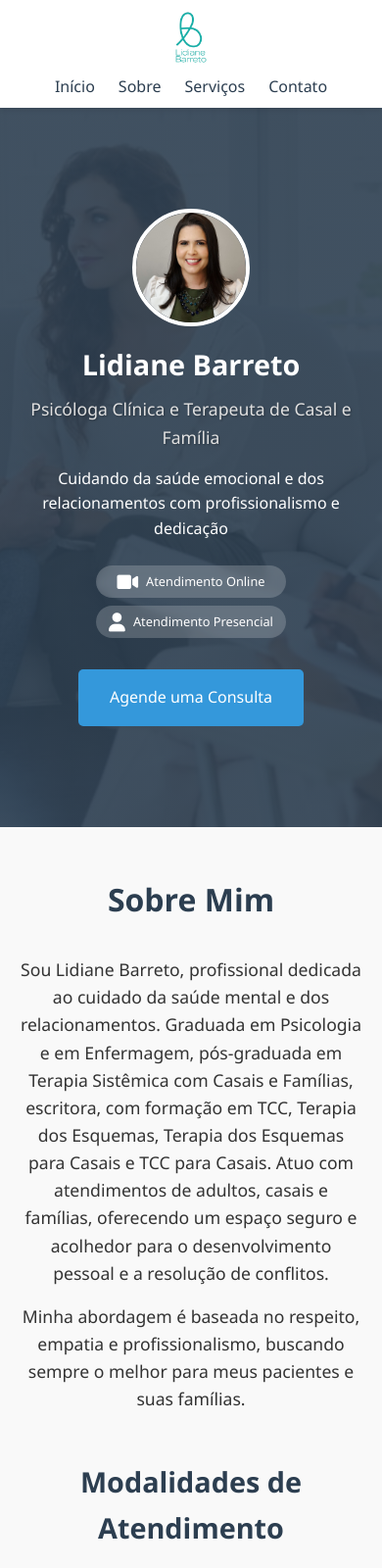
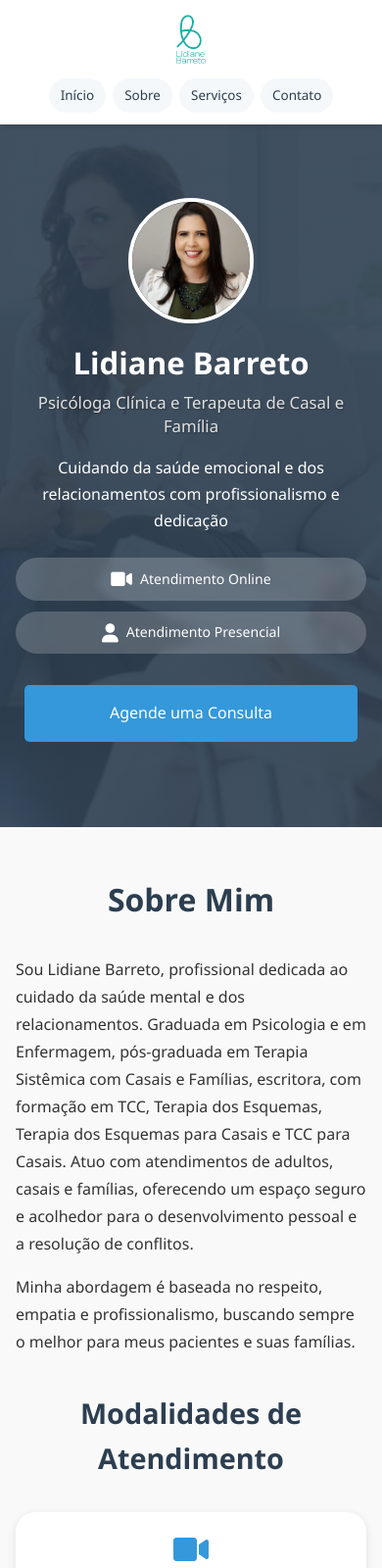
Before and after one commit to wesleyyach/site-lidiane, a plain HTML site: page index.html in a window 390 px wide. Shown: the top 1600 px of the page at 98% size. Drawn offline with Linux system fonts and the light colour scheme.

Commit message:
style: improve mobile responsive layout

```diff
--- a/css/style.css
+++ b/css/style.css
@@ -648,98 +648,183 @@ footer {
 }
 /* Responsividade */
 @media (max-width: 768px) {
+    .container {
+        padding: 0 16px;
+    }
+
     nav {
         flex-direction: column;
         text-align: center;
-        padding: 0.5rem;
+        padding: 0.7rem 1rem 0.8rem;
     }
 
     nav ul {
-        margin-top: 0.5rem;
+        margin-top: 0.7rem;
         flex-wrap: wrap;
         justify-content: center;
-        gap: 0.5rem;
+        gap: 0.6rem;
     }
 
     nav ul li {
-        margin: 0 0.5rem;
+        margin: 0;
+    }
+
+    nav ul li a {
+        display: inline-flex;
+        padding: 0.45rem 0.9rem;
+        border-radius: 999px;
+        background: #f5f8fb;
+        font-size: 0.9rem;
     }
 
     .logo-img {
-        height: 60px; /* Logo menor em mobile */
+        height: 58px;
     }
 
     .hero {
-        padding-top: calc(var(--header-height) + 24px);
-        min-height: 100vh;
+        min-height: 100svh;
+        padding-top: calc(var(--header-height) + 20px);
+        padding-bottom: 32px;
+    }
+
+    .hero-content {
+        padding: 0 16px;
     }
 
     .hero h1 {
-        font-size: 2rem;
-        margin-bottom: 0.5rem;
+        font-size: 2.25rem;
+        line-height: 1.1;
+        margin-bottom: 0.75rem;
     }
 
     .hero h2 {
-        font-size: 1.3rem;
+        font-size: 1.15rem;
+        line-height: 1.45;
         margin-bottom: 1rem;
     }
 
     .hero p {
         font-size: 1rem;
+        line-height: 1.7;
         margin-bottom: 1.5rem;
     }
 
     .profile-img {
-        width: 150px;
-        height: 150px;
-        margin: 1rem 0;
+        width: 145px;
+        height: 145px;
+        margin: 0 0 1.4rem;
+    }
+
+    .cta-button {
+        width: 100%;
+        max-width: 340px;
+        text-align: center;
     }
 
     .atendimento-tipos {
-        flex-direction: column;
-        align-items: center;
-        gap: 0.5rem;
+        flex-direction: row;
+        flex-wrap: wrap;
+        gap: 0.7rem;
+        width: 100%;
     }
 
     .atendimento-badge {
-        width: 100%;
-        max-width: 250px;
+        flex: 1 1 160px;
         justify-content: center;
         font-size: 0.9rem;
+        padding: 0.7rem 1rem;
+    }
+
+    .about-text {
+        text-align: left;
+    }
+
+    .about-text p {
+        font-size: 1rem;
+        line-height: 1.75;
+    }
+
+    .atendimento-info {
+        margin-top: 2.25rem;
+    }
+
+    .services-grid,
+    .atendimento-grid {
+        grid-template-columns: 1fr;
+        gap: 1.2rem;
     }
 
     .contact-content {
         grid-template-columns: 1fr;
-        gap: 2rem;
+        gap: 1.75rem;
     }
 
-    .service-card, .atendimento-card {
+    .service-card,
+    .atendimento-card {
         padding: 1.5rem;
+        border-radius: 20px;
     }
 
-    .service-card i, .atendimento-card i {
+    .service-card i,
+    .atendimento-card i {
         font-size: 2rem;
     }
 
-    .service-card h3, .atendimento-card h4 {
+    .service-card h3,
+    .atendimento-card h4 {
         font-size: 1.2rem;
+    }
+
+    .contact-info {
+        gap: 1.2rem;
+    }
+
+    .contact-item {
+        align-items: flex-start;
+    }
+
+    .contact-item p {
+        font-size: 0.98rem;
+        line-height: 1.6;
+    }
+
+    .contact-map iframe {
+        height: 230px;
     }
 
     .contact-form input:not([type="radio"]),
     .contact-form textarea {
-        font-size: 16px; /* Evita zoom automático em iOS */
+        font-size: 16px;
     }
 
     .contact-form {
         padding: 1.5rem;
+        border-radius: 22px;
+        gap: 1.35rem;
     }
 
     .form-grid {
         grid-template-columns: 1fr;
+        gap: 1rem;
     }
 
     .form-header h3 {
         font-size: 1.5rem;
+    }
+
+    .form-header p {
+        line-height: 1.6;
+    }
+
+    .choice-options {
+        grid-template-columns: repeat(2, minmax(0, 1fr));
+    }
+
+    .choice-pill {
+        min-height: 52px;
+        white-space: normal;
+        text-align: center;
+        line-height: 1.35;
     }
 
     section {
@@ -754,26 +839,50 @@ footer {
 
 /* Ajustes para telas muito pequenas */
 @media (max-width: 480px) {
+    nav ul {
+        gap: 0.45rem;
+    }
+
+    nav ul li a {
+        padding: 0.4rem 0.75rem;
+        font-size: 0.84rem;
+    }
+
     .hero h1 {
-        font-size: 1.8rem;
+        font-size: 1.95rem;
     }
 
     .hero h2 {
-        font-size: 1.1rem;
+        font-size: 1.05rem;
     }
 
     .profile-img {
-        width: 120px;
-        height: 120px;
+        width: 128px;
+        height: 128px;
     }
 
     .atendimento-badge {
-        font-size: 0.8rem;
-        padding: 0.4rem 0.8rem;
+        flex-basis: 100%;
+        font-size: 0.88rem;
+        padding: 0.65rem 0.9rem;
     }
 
-    .service-card, .atendimento-card {
-        padding: 1rem;
+    .service-card,
+    .atendimento-card {
+        padding: 1.35rem 1.2rem;
+    }
+
+    .contact-form {
+        padding: 1.25rem;
+    }
+
+    .choice-options {
+        grid-template-columns: 1fr;
+    }
+
+    .choice-pill {
+        justify-content: flex-start;
+        padding: 0.95rem 1rem;
     }
 }
 
--- a/index.html
+++ b/index.html
@@ -5,7 +5,7 @@
     <meta name="viewport" content="width=device-width, initial-scale=1.0">
     <title>Lidiane Barreto - Terapeuta Familiar e Psicóloga</title>
     <meta name="description" content="Lidiane Barreto é Psicóloga Clínica e Terapeuta de Casal e Família, com atendimento online e presencial em Boa Viagem, Recife.">
-    <link rel="stylesheet" href="./css/style.css?v=20260403-3">
+    <link rel="stylesheet" href="./css/style.css?v=20260403-4">
     <link rel="stylesheet" href="https://cdnjs.cloudflare.com/ajax/libs/font-awesome/6.0.0/css/all.min.css">
     <link rel="icon" type="image/jpg" href="img/logoLidiane.jpg">
 </head>
```
